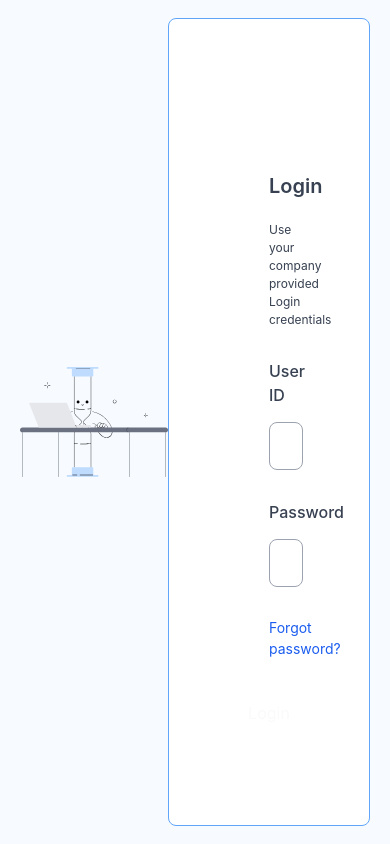
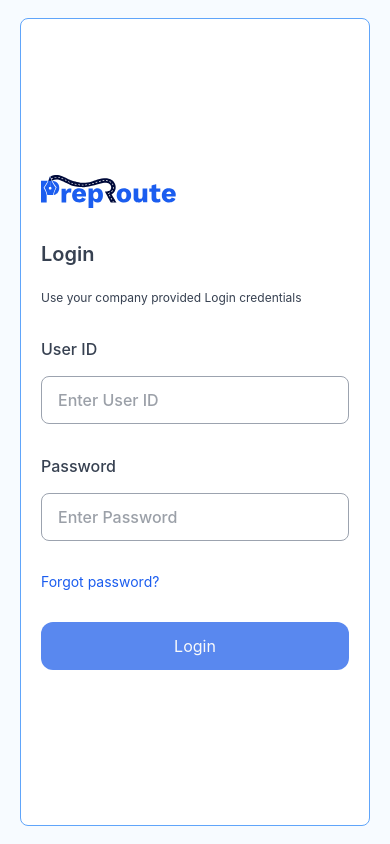
Before and after one commit to hardikgondalia/preproute-assignment, a React (Vite) app: page /login in a window 390 px wide. Built offline with nearby package versions, Linux system fonts and the light colour scheme.

Commit message:
Login Page Responsive

```diff
--- a/src/pages/Auth/Login.tsx
+++ b/src/pages/Auth/Login.tsx
@@ -52,11 +52,11 @@ const Login = () => {
 
   return (
     <div className="w-screen h-screen flex items-center justify-center bg-[#F7FBFF]">
-      <div className="w-full h-full flex px-5 py-4.5">
-        <div className="w-1/2 h-full flex justify-center items-center">
+      <div className="w-full h-full px-5 py-4.5 grid grid-cols-1 lg:grid-cols-2">
+        <div className="hidden lg:flex justify-center items-center">
           <img src="/images/login-image.svg" alt="" className="lg:w-116.75 lg:h-86" />
         </div>
-        <div className="w-1/2 h-full px-25 flex flex-col justify-center gap-7.5 bg-white text-[#374151] border border-[#60A5FA] rounded-lg">
+        <div className="px-5 md:px-14 lg:px-16 xl:px-25 flex flex-col justify-center gap-7.5 bg-white text-[#374151] border border-[#60A5FA] rounded-lg">
           <img src="/images/logo.svg" alt="" className="w-33.75 h-8.5" />
           <div className="flex flex-col gap-5">
             <span className="text-[20px] font-semibold">Login</span>
```
